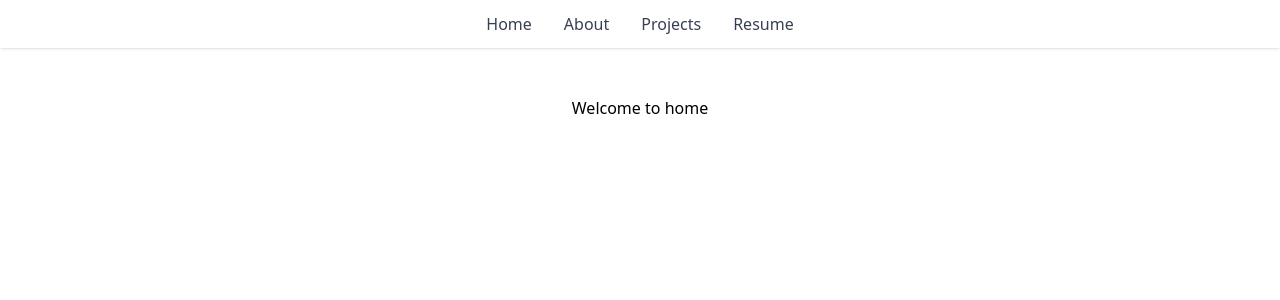
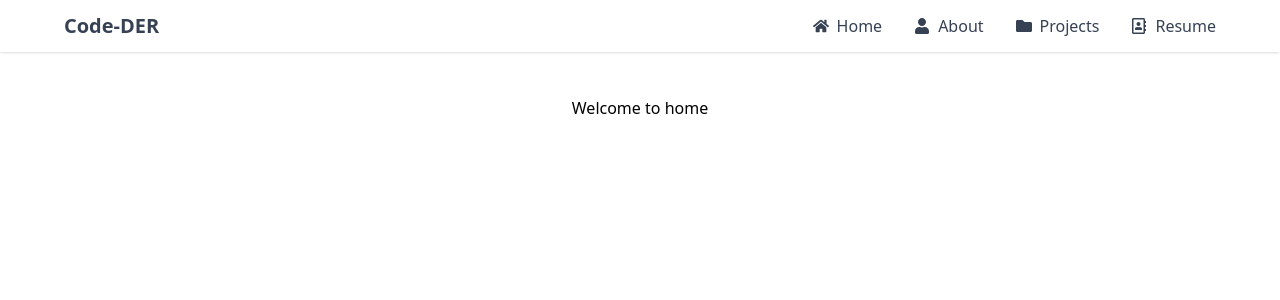
Before and after one commit to Code-DER/Xander-Jay-Cagang-Portfolio, a React (Vite) app in the folder my-portfolio/: page / in a window 1280 px wide. Shown: the top 300 px of the page. Built offline with nearby package versions, Linux system fonts and the light colour scheme.

Commit message:
refactor: changed layout of navbar

```diff
--- a/my-portfolio/src/components/NavBar.jsx
+++ b/my-portfolio/src/components/NavBar.jsx
@@ -1,13 +1,14 @@
 import { motion } from 'framer-motion';
 import { Link } from 'react-router-dom';
+import { FaHome, FaUser, FaFolder, FaRegAddressBook} from 'react-icons/fa';
 
 export default function NavBar() {
     const links = [
-        { name: "Home", path: "/" },
-        { name: "About", path: "/about" },
-        { name: "Projects", path: "/projects" },
-        { name: "Resume", path: "/resume" },
-    ]
+        { name: "Home", path: "/", icon: <FaHome /> },
+        { name: "About", path: "/about", icon: <FaUser /> },
+        { name: "Projects", path: "/projects", icon: <FaFolder /> },
+        { name: "Resume", path: "/resume", icon: <FaRegAddressBook /> },
+    ];
 
     return (
         <motion.nav
@@ -16,17 +17,23 @@ export default function NavBar() {
             transition={{ duration: 0.5 }}
             className="fixed top-0 left-0 w-full bg-white/80 backdrop-blur-md shadow-sm z-50"
         >
-            <div className="max-w-6xl mx-auto flex justify-center gap-8 py-3 text-gray-700 font-medium">
+            <div className='max-w-6xl mx-auto flex items-center justify-between gap-8 py-3 text-gray-700 font-medium'>
+                <div className='text-xl font-bold'>
+                    Code-DER
+                </div>
+                <div className='flex gap-8'>
                     {links.map(link => (
                         <Link
                             key={link.id}
                             to={link.path}
-                        className="hover:text-pink-500 transition colors"
+                            className="flex items-center gap-2 hover:text-pink-500 transition colors"
                         >
+                            {link.icon}
                             {link.name}
                         </Link>
                     ))}
                 </div>
+            </div>
         </motion.nav>
     )
 }
```
Lines whose indentation alone changed are shown as unchanged.
